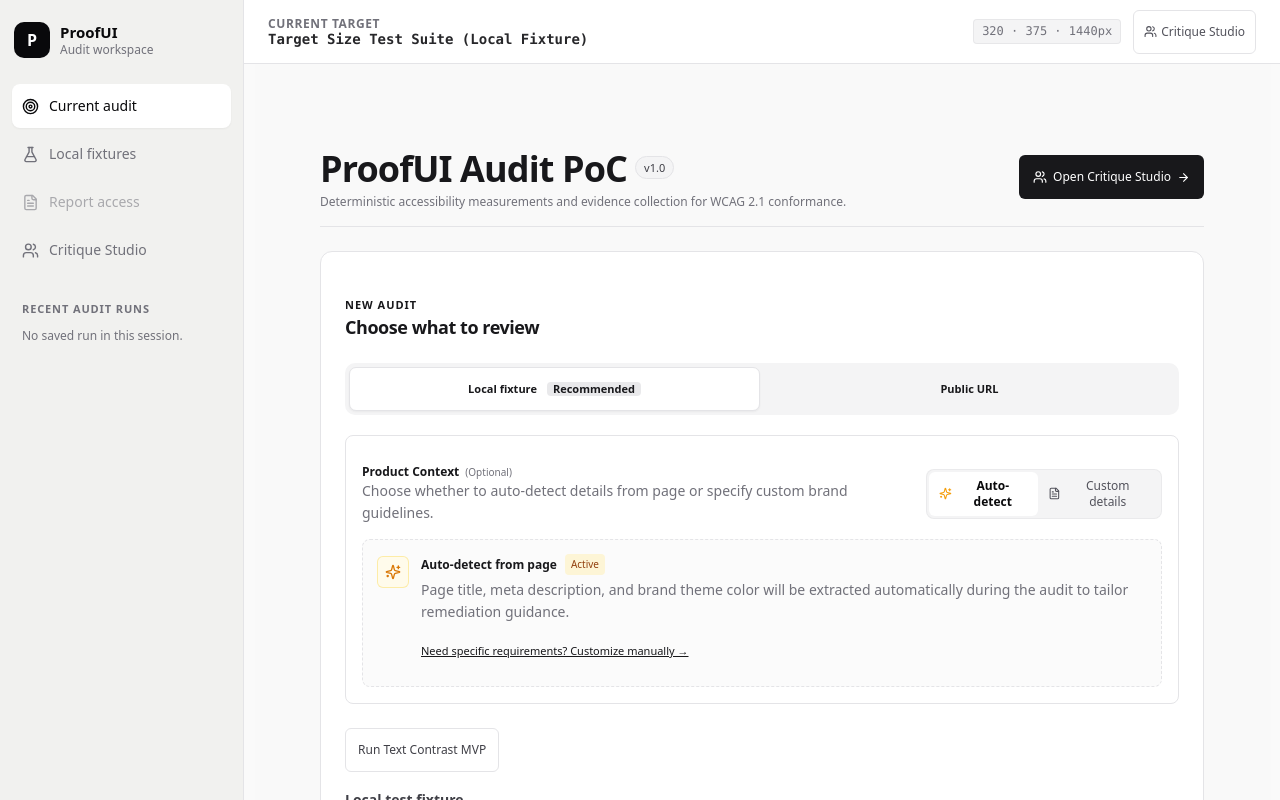
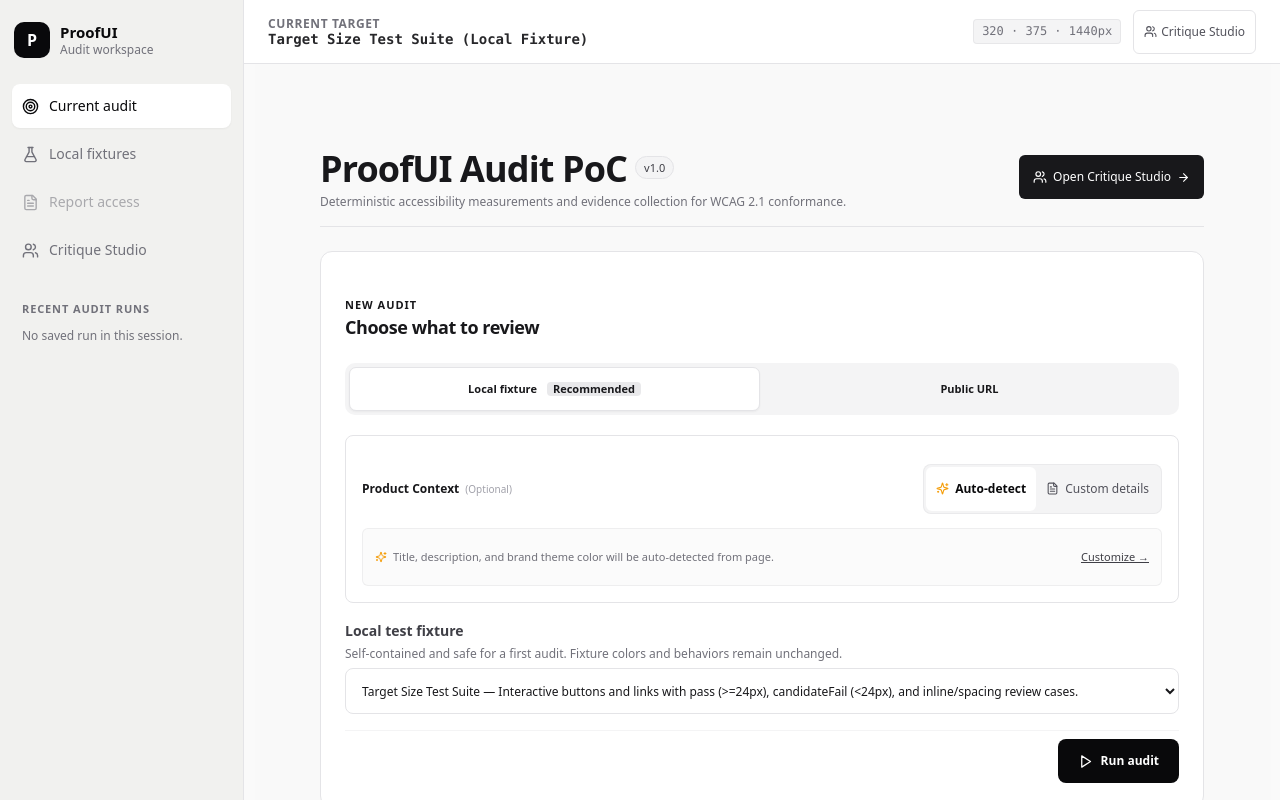
Before and after one commit to Tachapol/proof-ui-audit, a Next.js app: page / in a window 1280 px wide. Shown: the top 800 px of the page. Built offline with nearby package versions, Linux system fonts and the light colour scheme.

Commit message:
fix(ui): remove redundant Run Text Contrast MVP button and streamline auto-detect context note

```diff
--- a/src/components/AuditInput.tsx
+++ b/src/components/AuditInput.tsx
@@ -161,23 +161,6 @@ export function AuditInput({ onRunAudit, onTargetChange, onValidationStateChange
         onContextModeChange={setContextMode}
       />
 
-      <div className="flex items-center justify-between gap-3 pt-1">
-        <button
-          type="button"
-          className="inline-flex items-center justify-center rounded-md border border-zinc-200 bg-white hover:bg-zinc-100 hover:text-zinc-900 text-zinc-700 text-xs font-medium px-3 h-8 shadow-xs transition-colors disabled:opacity-50"
-          disabled={isLoading}
-          onClick={() => {
-            setActiveTab('fixture');
-            setSelectedFixture('mvp-contrast-demo');
-            setClientError(null);
-            onValidationStateChange?.(false);
-            void submitAudit('fixture://mvp-contrast-demo');
-          }}
-        >
-          Run Text Contrast MVP
-        </button>
-      </div>
-
       <form onSubmit={handleSubmit} noValidate className="space-y-4">
         {activeTab === 'fixture' ? (
           <div id="fixture-panel" role="tabpanel" aria-labelledby="fixture-tab" className="field-group space-y-1.5">
--- a/src/components/ProductContextFields.tsx
+++ b/src/components/ProductContextFields.tsx
@@ -81,15 +81,12 @@ export function ProductContextFields({
       <legend className="sr-only">Product Context</legend>
 
       {/* Mode Switch Header */}
-      <div className="flex flex-col sm:flex-row sm:items-center justify-between gap-2.5 pb-1">
+      <div className="flex flex-col sm:flex-row sm:items-center justify-between gap-2 pb-0.5">
         <div>
           <span className="text-xs font-semibold text-zinc-900 flex items-center gap-1.5">
             Product Context
-            <span className="text-[10px] font-normal text-zinc-500">(Optional)</span>
+            <span className="text-[10px] font-normal text-zinc-400">(Optional)</span>
           </span>
-          <p id="product-context-help" className="text-[11px] text-zinc-500">
-            Choose whether to auto-detect details from page or specify custom brand guidelines.
-          </p>
         </div>
 
         {/* 2 Choice segmented control */}
@@ -133,28 +130,22 @@ export function ProductContextFields({
         </div>
       </div>
 
-      {/* Choice 1: Auto-detect summary card */}
+      {/* Choice 1: Compact Auto-detect note */}
       {mode === 'auto' ? (
-        <div className="rounded-lg border border-dashed border-zinc-200 bg-zinc-50/70 p-3.5 flex items-start gap-3 transition-colors">
-          <div className="flex h-8 w-8 items-center justify-center rounded-md bg-amber-50 border border-amber-200/70 text-amber-600 shrink-0 mt-0.5">
-            <Icon name="Sparkles" size={16} />
+        <div className="flex items-center justify-between gap-2 text-[11px] text-zinc-500 bg-zinc-50/80 border border-zinc-200/60 rounded-md px-3 py-1.5">
+          <div className="flex items-center gap-1.5 min-w-0">
+            <Icon name="Sparkles" size={12} className="text-amber-500 shrink-0" />
+            <span id="product-context-help" className="truncate">
+              Title, description, and brand theme color will be auto-detected from page.
+            </span>
           </div>
-          <div className="space-y-1 text-xs leading-relaxed">
-            <div className="flex items-center gap-2">
-              <span className="font-semibold text-zinc-900">Auto-detect from page</span>
-              <span className="text-[10px] bg-amber-100/70 text-amber-800 font-medium px-1.5 py-0.5 rounded">Active</span>
-            </div>
-            <p className="text-zinc-600 text-[11px]">
-              Page title, meta description, and brand theme color will be extracted automatically during the audit to tailor remediation guidance.
-            </p>
-            <button
-              type="button"
-              onClick={() => setMode('manual')}
-              className="text-[11px] font-medium text-zinc-900 underline hover:text-zinc-700 pt-0.5 inline-block"
-            >
-              Need specific requirements? Customize manually &rarr;
-            </button>
-          </div>
+          <button
+            type="button"
+            onClick={() => setMode('manual')}
+            className="text-zinc-700 hover:text-zinc-950 font-medium underline shrink-0 whitespace-nowrap ml-2"
+          >
+            Customize &rarr;
+          </button>
         </div>
       ) : (
         /* Choice 2: Manual inputs */
```
Also changed, not shown: src/app/api/context/detect/route.ts (line endings or trailing spaces), 3 other files (tests, documents, lock files or other folders).
